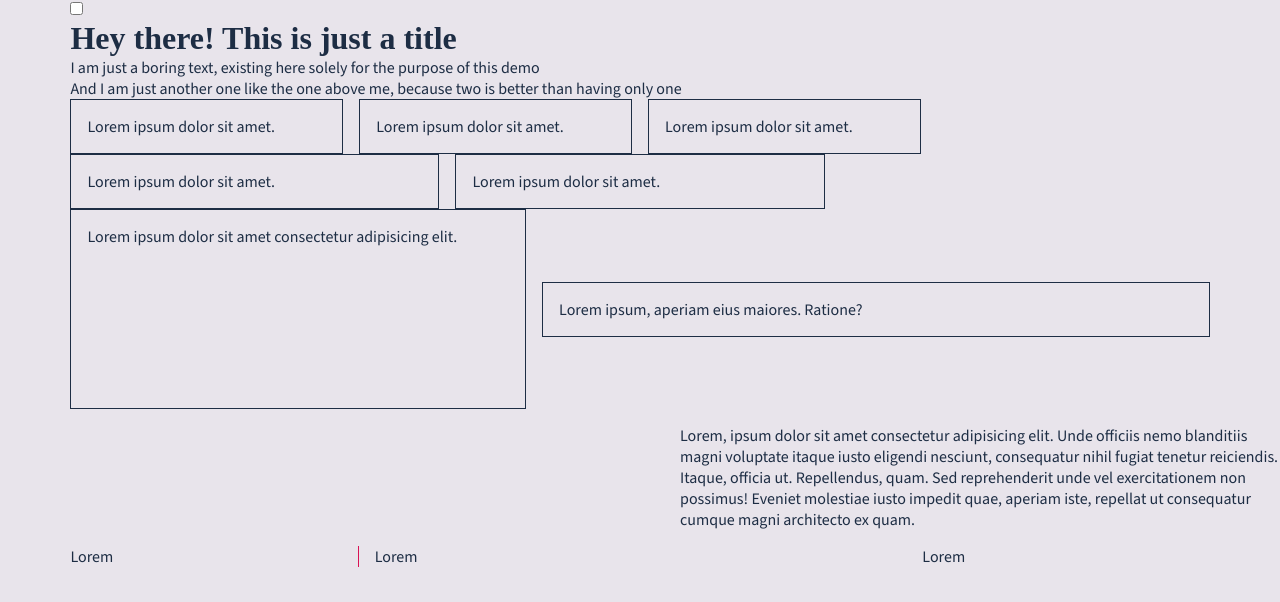
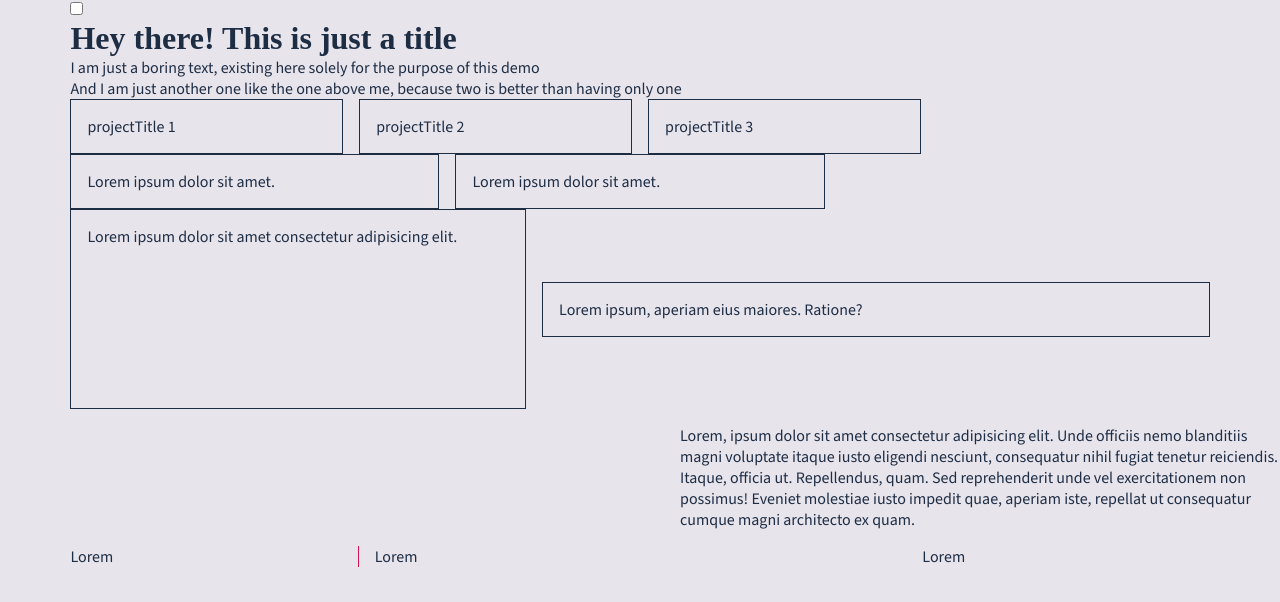
Before and after one commit to Sofie-van-der-Meer/Showcase, a plain HTML site: page public/index.html in a window 1280 px wide. Shown: the part 138-740 px from the top of the page. Drawn offline with nearby package versions, Linux system fonts and the light colour scheme; a web font is replaced by a local one.

Commit message:
Structure JSON-file and make request

```diff
--- a/public/index.html
+++ b/public/index.html
@@ -13,6 +13,7 @@
     <link rel="stylesheet" href="/src/styles/mixins.css">
     <link rel="stylesheet" href="/src/styles/global.css">
     <link rel="stylesheet" href="/src/styles/breakpoints.css">
+    <!-- <script src="/src/text.json"></script> -->
 
     <title>Sofie van der Meer</title>
 </head>
@@ -36,9 +37,9 @@
         <p>I am just a boring text, existing here solely for the purpose of this demo</p>
         <p>And I am just another one like the one above me, because two is better than having only one</p>
         <section class="grid col_3">
-            <article class="card">Lorem ipsum dolor sit amet.</article>
-            <article class="card">Lorem ipsum dolor sit amet.</article>
-            <article class="card">Lorem ipsum dolor sit amet.</article>
+            <article class="card card-title">Lorem ipsum dolor sit amet.</article>
+            <article class="card card-title">Lorem ipsum dolor sit amet.</article>
+            <article class="card card-title">Lorem ipsum dolor sit amet.</article>
         </section>
         <section class="grid col_2">
             <article class="card">Lorem ipsum dolor sit amet.</article>
--- a/src/index.js
+++ b/src/index.js
@@ -35,3 +35,21 @@
 }
 
 modeToggleBtn.addEventListener('change', changeMode);
+
+
+// https://developer.mozilla.org/en-US/docs/Learn_web_development/Core/Scripting/JSON
+
+async function populate() {
+    const requestURL = "/src/text.json";
+    const request = new Request(requestURL);
+    const response = await fetch(request);
+    const text = await response.json();
+
+    const cardlist = document.getElementsByClassName('card-title');
+    for (let i = 0; i < cardlist.length; i++) {
+        const card = cardlist[i];
+        card.textContent = text.projects[i].title
+
+    }
+}
+populate()
--- /dev/null
+++ b/src/text.json
@@ -0,0 +1,81 @@
+{
+    "home": {
+        "name": "Home",
+        "url":  "...",
+        "sections": [
+            {
+                "id":           "Home_Welkom",
+                "href-img":     "/src/assets/images/black-white.png",
+                "title":        "...",
+                "description":  "...",
+                "url-btn":      "/src/components/pages/letstalk.html"
+            },
+            {
+                "id":           "Home_Introduction",
+                "href-img":     "/src/assets/images/black-white.png",
+                "title":        "...",
+                "description":  "...",
+                "details":      "...",
+                "url-btn":      "/src/components/pages/about.html"
+            },
+            {
+                "id":           "Home_Projects",
+                "projects":     [
+                    {
+                        "href-img":     "/src/assets/images/project1.png",
+                        "title":        "projectTitle",
+                        "description":  "description",
+                        "languages":    ["PHP", "HTML", "CSS", "JavaScript"],
+                        "url-btn":      "/src/components/pages/project1.html"
+                    },
+                    {
+                        "href-img":     "/src/assets/images/project2.png",
+                        "title":        "projectTitle",
+                        "description":  "description",
+                        "languages":    ["PHP", "HTML", "CSS", "JavaScript"],
+                        "url-btn":      "/src/components/pages/project2.html"
+                    },
+                    {
+                        "href-img":     "/src/assets/images/project3.png",
+                        "title":        "projectTitle",
+                        "description":  "description",
+                        "languages":    ["PHP", "HTML", "CSS", "JavaScript"],
+                        "url-btn":      "/src/components/pages/project3.html"
+                    }
+                ]
+            }
+        ]
+    },
+    "about": {
+        "name":     "About Me",
+        "url":      "/src/components/pages/about.html",
+        "sections": []
+    },
+    "let's talk": {
+        "name": "Let's Talk",
+        "url":  "/src/components/pages/letstalk.html"
+    },
+    "projects": [
+        {
+            "href-img":     "/src/assets/images/project1.png",
+            "title":        "projectTitle 1",
+            "description":  "description",
+            "languages":    ["PHP", "HTML", "CSS", "JavaScript"],
+            "url-btn":      "/src/components/pages/project1.html"
+        },
+        {
+            "href-img":     "/src/assets/images/project2.png",
+            "title":        "projectTitle 2",
+            "description":  "description",
+            "languages":    ["PHP", "HTML", "CSS", "JavaScript"],
+            "url-btn":      "/src/components/pages/project2.html"
+        },
+        {
+            "href-img":     "/src/assets/images/project3.png",
+            "title":        "projectTitle 3",
+            "description":  "description",
+            "languages":    ["PHP", "HTML", "CSS", "JavaScript"],
+            "url-btn":      "/src/components/pages/project3.html"
+        }
+    ]
+}
```
